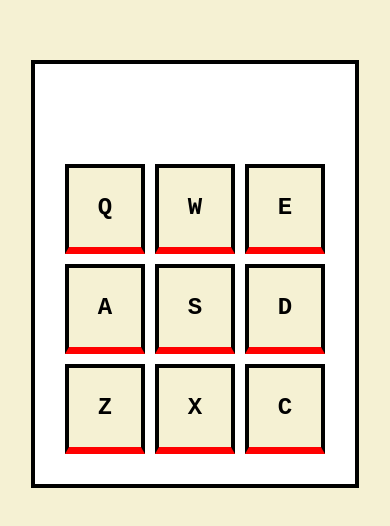
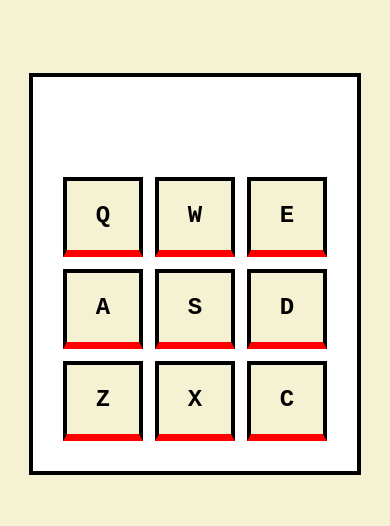
Before and after one commit to Emansafavi/drum-machine, a plain HTML site: page index.html in a window 390 px wide. Shown: the part 148-674 px from the top of the page. Drawn offline with Linux system fonts and the light colour scheme.

Commit message:
fix minor mobile display issues

```diff
--- a/script.js
+++ b/script.js
@@ -13,7 +13,7 @@ pads.forEach((pad) => {
   // picking the file name to display without the extention via a little regex showoff :)
   const fileName = decodeURIComponent(audio.src.split("/").pop())
   pad.id = fileName.replace(/\.[^/.]+$/,"")
-  pad.addEventListener("click", () => {
+  pad.addEventListener("pointerdown", () => {
     console.log("You clicked me!");
     triggerPad(pad);
     pad.classList.add("drum-pad-click");
--- a/style.css
+++ b/style.css
@@ -24,13 +24,14 @@ body {
 
 #pad-bank {
   display: grid;
-  grid-template-columns: repeat(3, 80px);
-  gap: 10px;
+  grid-template-columns: repeat(3,1fr);
+  gap: 0.75rem;
 }
 
 .drum-pad {
-  width: 80px;
-  height: 90px;
+  aspect-ratio: 1;
+  width: 100%;
+  min-height: 80px;
 
   border: 4px solid black;
   border-bottom: 7px solid red;
@@ -42,6 +43,9 @@ body {
   font-weight: bold;
 
   cursor: pointer;
+  touch-action: manipulation;
+  user-select: none;
+  -webkit-user-select: none;
 
   display: flex;
   align-items: center;
```
